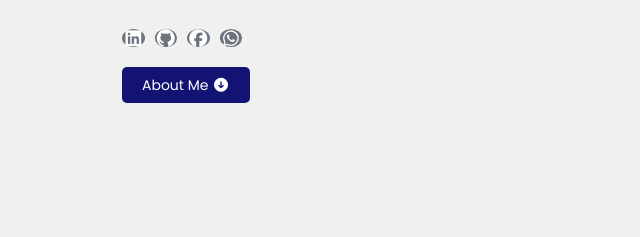
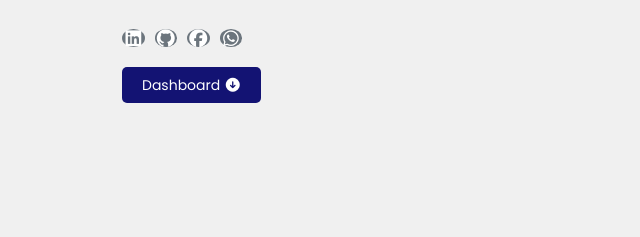
Before and after one commit to ahmedsaleh19/Ahmed-Portfolio, a plain HTML site: page index.html in a window 1280 px wide. Shown: the part 477-714 px from the top of the page, 0-640 px from the left. Drawn offline with Linux system fonts and the light colour scheme.

Commit message:
Add files via upload

```diff
--- a/index.html
+++ b/index.html
@@ -36,7 +36,7 @@
                     <a href="https://wa.me/201271611588" target="_blank"> <i class="fa-brands fa-whatsapp"></i> </a>
                 </div>
                 <div>
-                    <a href="#about" class="btn-primary">About Me <i class="fa-solid fa-circle-arrow-down"></i></a>
+                    <a href="https://ahmedsaleh19.github.io/Ahmed-Dashboard/#" class="btn-primary" target="_blank">Dashboard <i class="fa-solid fa-circle-arrow-down"></i></a>
                 </div>
             </div>
                 <div class="content-image">
```
